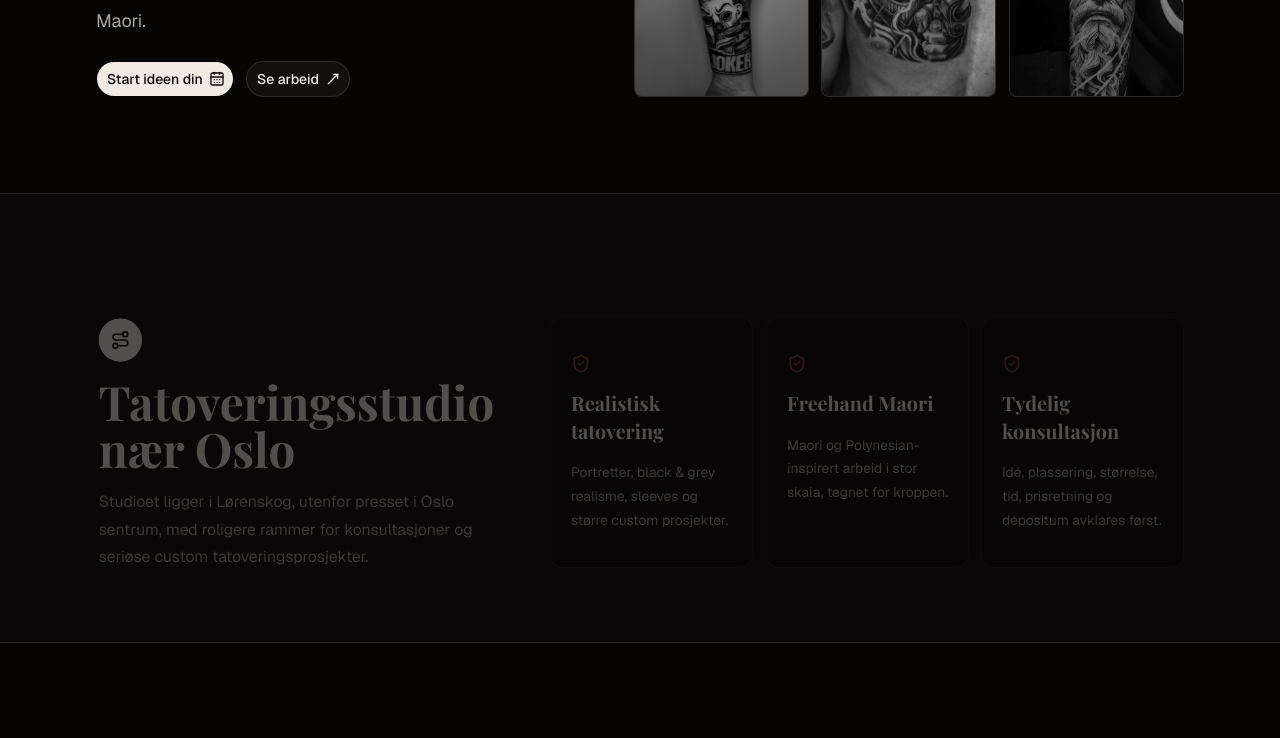
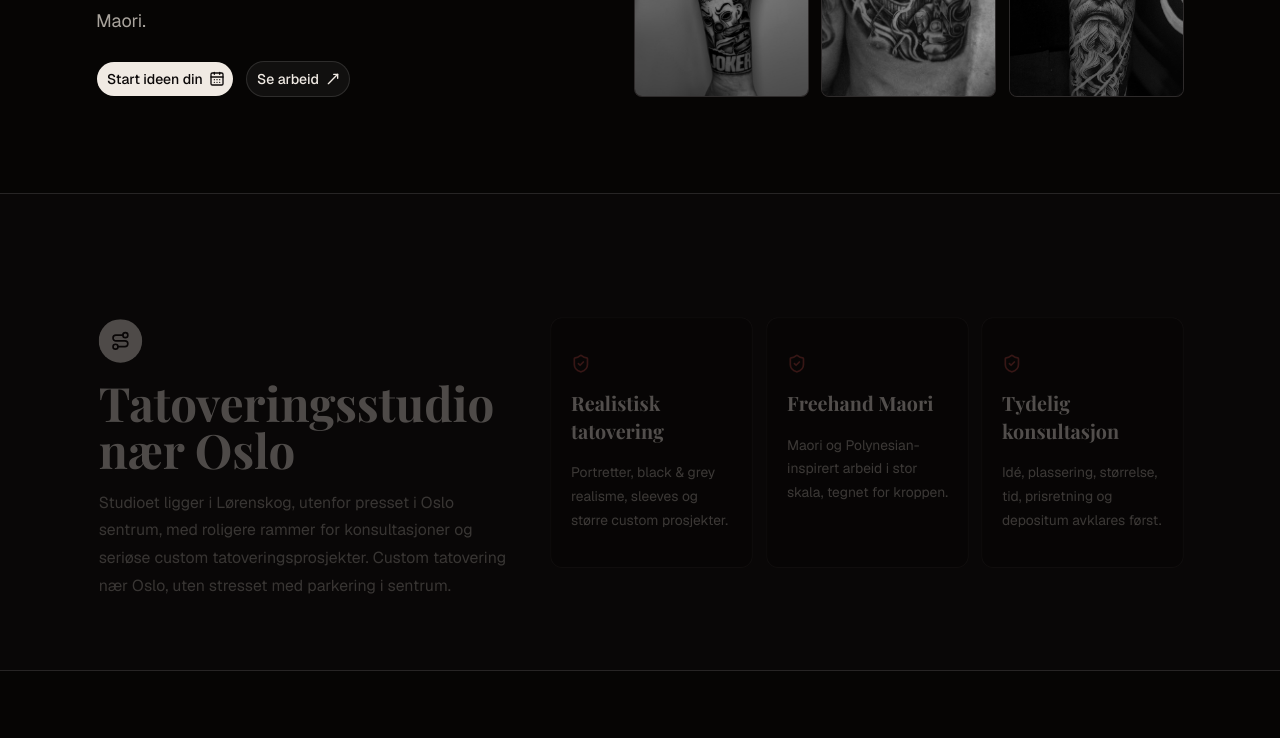
Before and after one commit to YmiaDKA/InfinityTattoo, a Next.js app: page /tatovering-oslo in a window 1280 px wide. Shown: the part 451-1189 px from the top of the page. Built offline with nearby package versions, Linux system fonts and the light colour scheme.

Commit message:
Add Oslo parking positioning

```diff
--- a/src/app/page.tsx
+++ b/src/app/page.tsx
@@ -709,8 +709,8 @@ export default function Home() {
             </h2>
             <p className="max-w-xl text-base leading-7 text-muted-foreground">
               <LocalizedText
-                en="Infinity Tattoo is based at Skårersletta 48c in Lørenskog, only minutes from Strømmen and Lillestrøm, and a natural choice for clients coming from Oslo."
-                no="Infinity Tattoo ligger på Skårersletta 48c i Lørenskog, bare minutter fra Strømmen og Lillestrøm, og er et naturlig valg for kunder som kommer fra Oslo."
+                en="Infinity Tattoo is based at Skårersletta 48c in Lørenskog, only minutes from Strømmen and Lillestrøm, and a natural choice for clients coming from Oslo. Custom tattoo work near Oslo, without the stress of city-center parking."
+                no="Infinity Tattoo ligger på Skårersletta 48c i Lørenskog, bare minutter fra Strømmen og Lillestrøm, og er et naturlig valg for kunder som kommer fra Oslo. Custom tatovering nær Oslo, uten stresset med parkering i sentrum."
               />
             </p>
           </div>
--- a/src/app/tatovering-oslo/page.tsx
+++ b/src/app/tatovering-oslo/page.tsx
@@ -18,8 +18,8 @@ export default function TatoveringOsloPage() {
       headline="Tatovering Oslo"
       introEn="Clients from Oslo are welcome at Infinity Tattoo for custom realistic tattoos, black & grey portraits, sleeve projects, cover-up planning, tooth gems, and freehand Maori tattoo work."
       introNo="Kunder fra Oslo er velkommen hos Infinity Tattoo for custom realistiske tatoveringer, black and grey portretter, sleeve-prosjekter, cover-up planlegging, tooth gems og freehand Maori."
-      travelEn="The studio is in Lørenskog, outside the pressure of central Oslo, with a calmer setting for consultations and serious custom tattoo projects."
-      travelNo="Studioet ligger i Lørenskog, utenfor presset i Oslo sentrum, med roligere rammer for konsultasjoner og seriøse custom tatoveringsprosjekter."
+      travelEn="The studio is in Lørenskog, outside the pressure of central Oslo, with a calmer setting for consultations and serious custom tattoo projects. Custom tattoo work near Oslo, without the stress of city-center parking."
+      travelNo="Studioet ligger i Lørenskog, utenfor presset i Oslo sentrum, med roligere rammer for konsultasjoner og seriøse custom tatoveringsprosjekter. Custom tatovering nær Oslo, uten stresset med parkering i sentrum."
       focusEn="For larger tattoos, the right plan matters. The consultation covers body flow, references, placement, size, time estimate, and price direction before the tattoo appointment."
       focusNo="For større tatoveringer betyr riktig plan mye. Konsultasjonen går gjennom kroppsflyt, referanser, plassering, størrelse, tidsbruk og prisretning før tatoveringstimen."
     />
```
